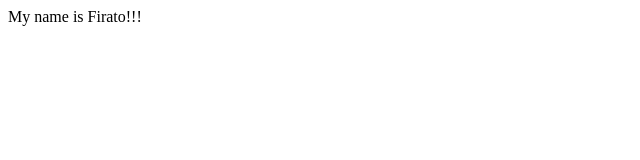
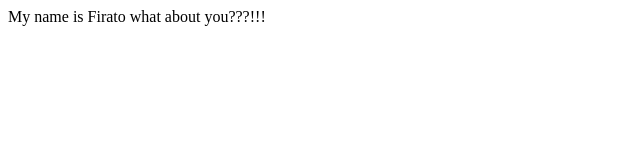
Before and after one commit to Cypherat/1st-GitHub-Project, a plain HTML site: page index.html in a window 1280 px wide. Shown: the whole page, without its empty margins (0-640 px from the left). Drawn offline with Linux system fonts and the light colour scheme.

```diff
--- a/index.html
+++ b/index.html
@@ -6,6 +6,6 @@
     <title>Document</title>
 </head>
 <body>
-    My name is Firato!!!
+    My name is Firato what about you???!!!
 </body>
 </html>
```
